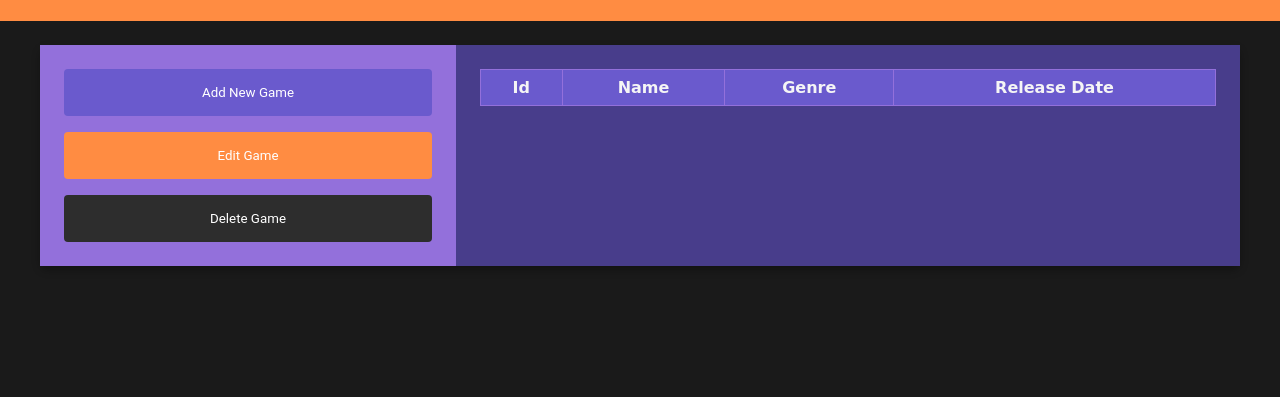
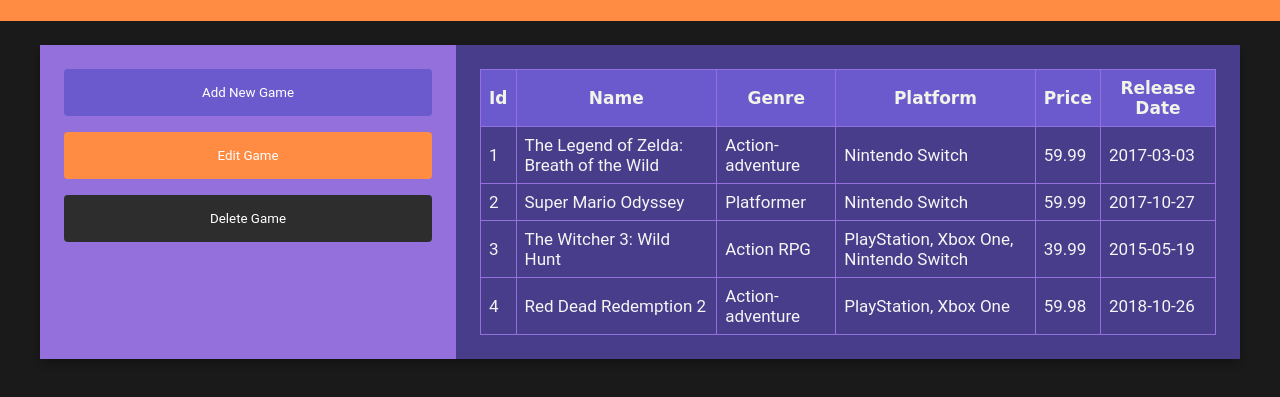
Before and after one commit to Edgartheprogrammer/CRUD-app, a website with bundled scripts: page index.html in a window 1280 px wide. Shown: the part 55-452 px from the top of the page. Built offline with nearby package versions, Linux system fonts and the light colour scheme; data requests are answered from the project's data file.

Commit message:
complete table on html and services.js, printgames functions complete, readme.md file created

```diff
--- a/index.html
+++ b/index.html
@@ -37,13 +37,16 @@
             </form>
         </section>
 
-        <section class="section section--table">
+        <section class="section--table">
             <table id="gameTable" class="table">
                 <tr class="tr">
                     <th class="th">Id</th>
                     <th class="th">Name</th>
                     <th class="th">Genre</th>
+                    <th class="th">Platform</th>
+                    <th class="th">Price</th>
                     <th class="th">Release Date</th>
+
 
                 </tr>
             </table>
@@ -55,5 +58,8 @@
     <script type="module" src="./src/script/buttonHandlers.js"></script>
     <script type="module" src="./src/script/searchHandlers.js"></script>
     <script type="module" src="./src/script/popupUtils.js"></script>
+    <script>
+        document.addEventListener("DOMContentLoaded", printGames);
+    </script>
 </body>
 </html>
--- a/src/script/services.js
+++ b/src/script/services.js
@@ -109,7 +109,9 @@
         <th>Id</th>
         <th>Name</th>
         <th>Genre</th>
-        <th>Release</th>
+        <th>Platform</th>
+        <th>Price</th>
+        <th>Release Date</th>
 
       </tr>
   `;
@@ -118,15 +120,19 @@
   table.innerHTML = '';
   table.innerHTML = tableHead;
 
-  games.foreach((game) => {
+  games.forEach((game) => {
     table.insertAdjacentHTML(
       'beforeend',
       `<tr>
           <td>${game.id}</td>
           <td>${game.name}</td>
           <td>${game.genre}</td>
+          <td>${game.platform}</td>
+          <td>${game.price}</td>
           <td>${game.release_date}</td>
+
       </tr>`
     );
   });
 }
+printGames()
--- a/src/styles/main.css
+++ b/src/styles/main.css
@@ -194,6 +194,7 @@
   width: 100%;
   border-collapse: collapse;
   color: #f5f5f5;
+  font-size: 17px;
 }
 .main .section--table .table th,
 .main .section--table .table td {
@@ -202,7 +203,7 @@
 }
 .main .section--table .table th {
   background-color: #6a5acd;
-  color: #f5f5f5;
+  color: #f2f3e9;
   font-family: "Press Start 2P", cursive;
 }
 
@@ -300,6 +301,7 @@
   width: 90%;
   max-width: 600px;
   background-color: #1a1a1a;
+<<<<<<< HEAD:src/styles/main.css
   padding: 24px;
   border-radius: 8px;
   box-shadow: 0 6px 12px rgba(0, 0, 0, 0.4);
@@ -339,3 +341,7 @@
 .search-results-popup button:hover {
   background-color: #cc7033;
 }/*# sourceMappingURL=main.css.map */
+=======
+}/*# sourceMappingURL=style.css.map */
+
+>>>>>>> fcb85ab (complete table on html and services.js, added printGames function and create a readde.md file):src/styles/style.css
```
Also changed, not shown: README.md (added).
